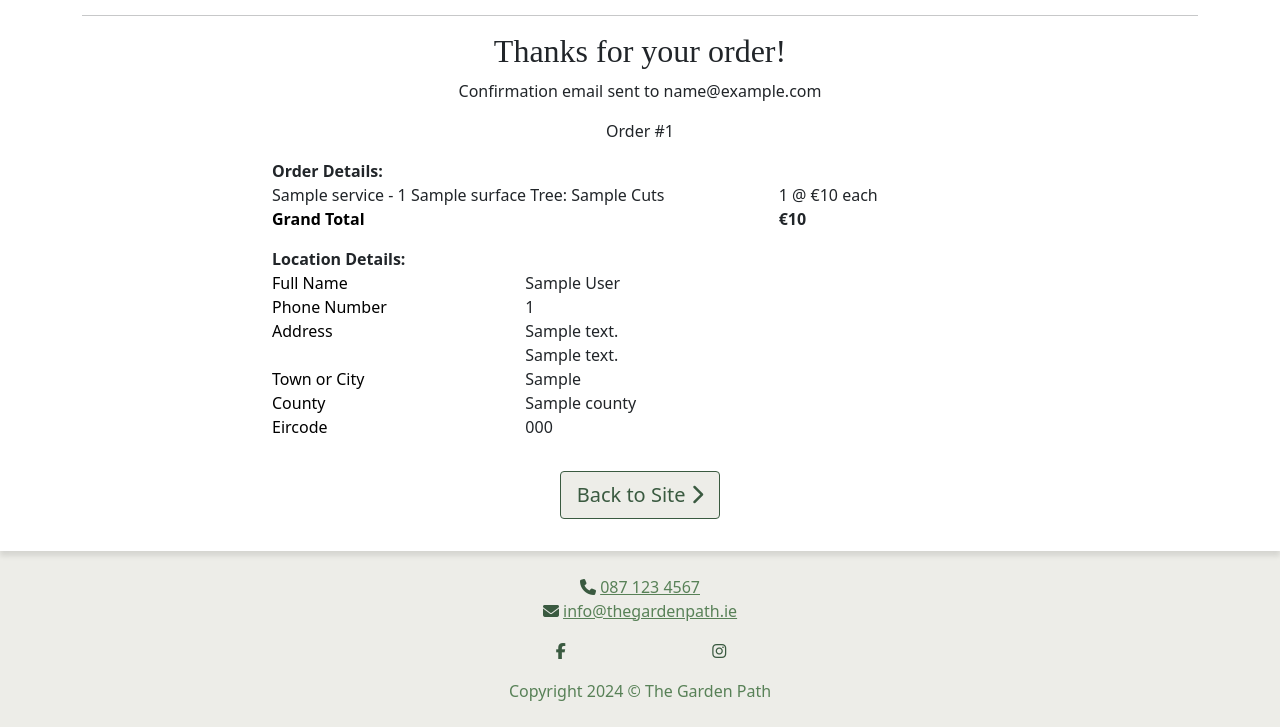
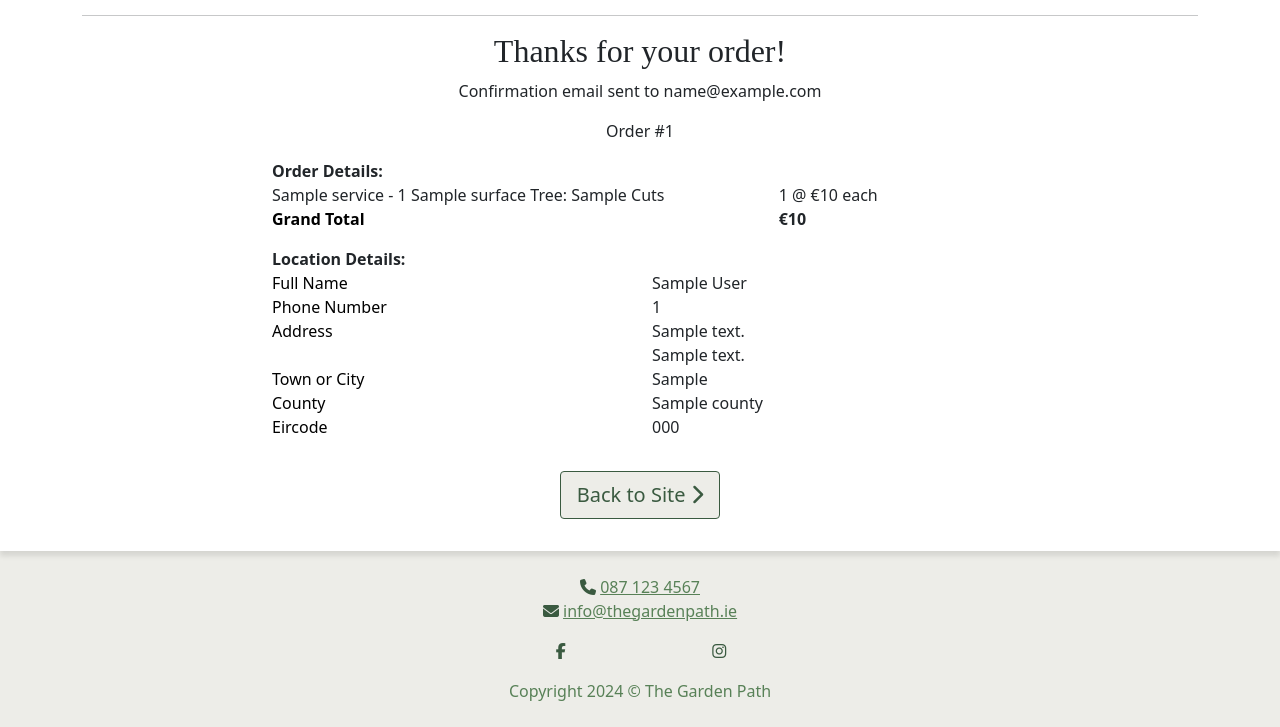
Before and after one commit to simonhw/gardening-services, a Django app: template checkout/templates/checkout/checkout_success.html in a window 1280 px wide. Shown: the part 169-896 px from the top of the page. Run offline with Django 4.2, Linux system fonts and the light colour scheme; the template is opened without the code that fills it: most values are stand-ins (such as "Sample title", 1, 10 or a date in 2020); grey boxes marked "Sample" are stand-in pictures; some libraries are stand-ins or nearby versions; some web fonts are replaced.

Commit message:
Style: Align location details better and truncate long order numbers.

```diff
--- a/checkout/templates/checkout/checkout_success.html
+++ b/checkout/templates/checkout/checkout_success.html
@@ -14,11 +14,11 @@
         <div class="col-10 offset-1 col-lg-8 offset-lg-2 text-center">
             <h2 class="mate">Thanks for your order!</h2>
             <p>Confirmation email sent to {{ order.email }}</p>
-            <p>Order #{{ order.order_number }}</p>
+            <p class="overflow-ellipses">Order #{{ order.order_number }}</p>
         </div>
     </div>
     <div class="row mb-3">
-        <div class="col-10 offset-1 col-lg-8 offset-lg-2">
+        <div class="col-10 offset-1 col-lg-8 offset-lg-2 ">
             <div class="order-confirmation-wrapper">
                 <div class="row">
                     <div class="col">
@@ -50,73 +50,73 @@
                 </div>
                 <!-- Delivery Section -->
                 <div class="row">
-                    <div class="col">
+                    <div class="col-12">
                         <strong>Location Details:</strong>
                     </div>
                 </div>
 
                 <div class="row">
-                    <div class="col-12 col-md-4">
+                    <div class="col-6 ">
                         <p class="mb-0 text-black font-weight-bold">Full Name</p>
                     </div>
-                    <div class="col-12 col-md-8 text-md-right">
+                    <div class="col-6 text-md-right ">
                         <p class="mb-0">{{ order.full_name }}</p>
                     </div>
                 </div>
 
                 <div class="row">
-                    <div class="col-12 col-md-4">
+                    <div class="col-6">
                         <p class="mb-0 text-black font-weight-bold">Phone Number</p>
                     </div>
-                    <div class="col-12 col-md-8 text-md-right">
+                    <div class="col-6 text-md-right">
                         <p class="mb-0">{{ order.phone_number }}</p>
                     </div>
                 </div>
 
                 <div class="row">
-                    <div class="col-12 col-md-4">
+                    <div class="col-6">
                         <p class="mb-0 text-black font-weight-bold">Address</p>
                     </div>
-                    <div class="col-12 col-md-8 text-md-right">
+                    <div class="col-6 text-md-right">
                         <p class="mb-0">{{ order.street_address1 }}</p>
                     </div>
                 </div>
 
                 {% if order.street_address2 %}
                 <div class="row">
-                    <div class="col-12 col-md-4">
+                    <div class="col-6">
                         <p class="mb-0 text-black font-weight-bold"> </p>
                     </div>
-                    <div class="col-12 col-md-8 text-md-right">
+                    <div class="col-6 text-md-right">
                         <p class="mb-0">{{ order.street_address2 }}</p>
                     </div>
                 </div>
                 {% endif %}
 
                 <div class="row">
-                    <div class="col-12 col-md-4">
+                    <div class="col-6">
                         <p class="mb-0 text-black font-weight-bold">Town or City</p>
                     </div>
-                    <div class="col-12 col-md-8 text-md-right">
+                    <div class="col-6 text-md-right">
                         <p class="mb-0">{{ order.town_or_city }}</p>
                     </div>
                 </div>
 
                 <div class="row">
-                    <div class="col-12 col-md-4">
+                    <div class="col-6">
                         <p class="mb-0 text-black font-weight-bold">County</p>
                     </div>
-                    <div class="col-12 col-md-8 text-md-right">
+                    <div class="col-6 text-md-right">
                         <p class="mb-0">{{ order.county }}</p>
                     </div>
                 </div>
 
                 {% if order.eircode %}
                 <div class="row">
-                    <div class="col-12 col-md-4">
+                    <div class="col-6">
                         <p class="mb-0 text-black font-weight-bold">Eircode</p>
                     </div>
-                    <div class="col-12 col-md-8 text-md-right">
+                    <div class="col-6 text-md-right">
                         <p class="mb-0">{{ order.eircode }}</p>
                     </div>
                 </div>
--- a/static/css/style.css
+++ b/static/css/style.css
@@ -289,6 +289,11 @@ td > img {
     border: 1px solid black;
 }
 
+.overflow-ellipses {
+    text-overflow: ellipsis;
+    overflow: hidden;
+}
+
 @media (min-width: 500px) {
     #payment-form button {
         margin-left: 1rem;
```
